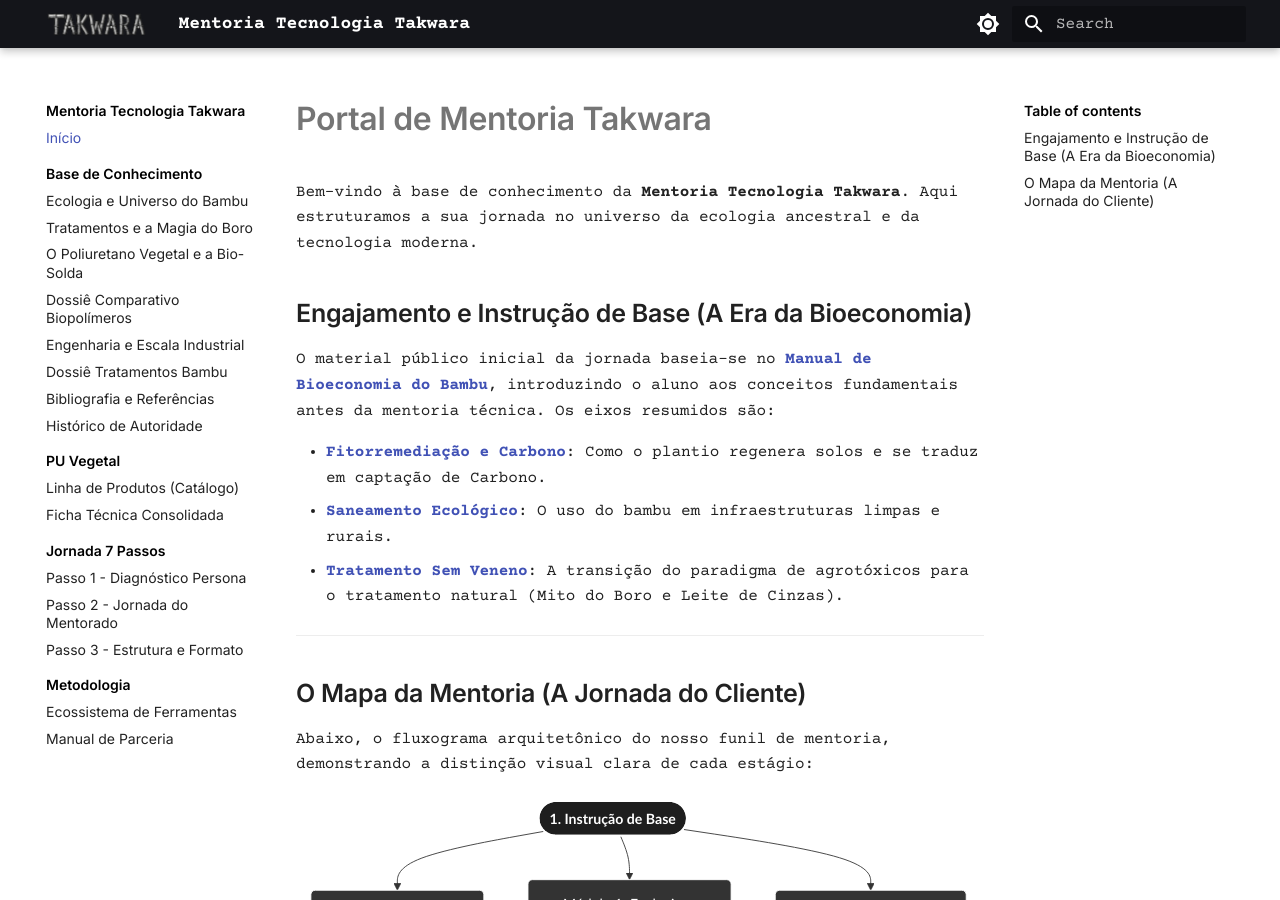
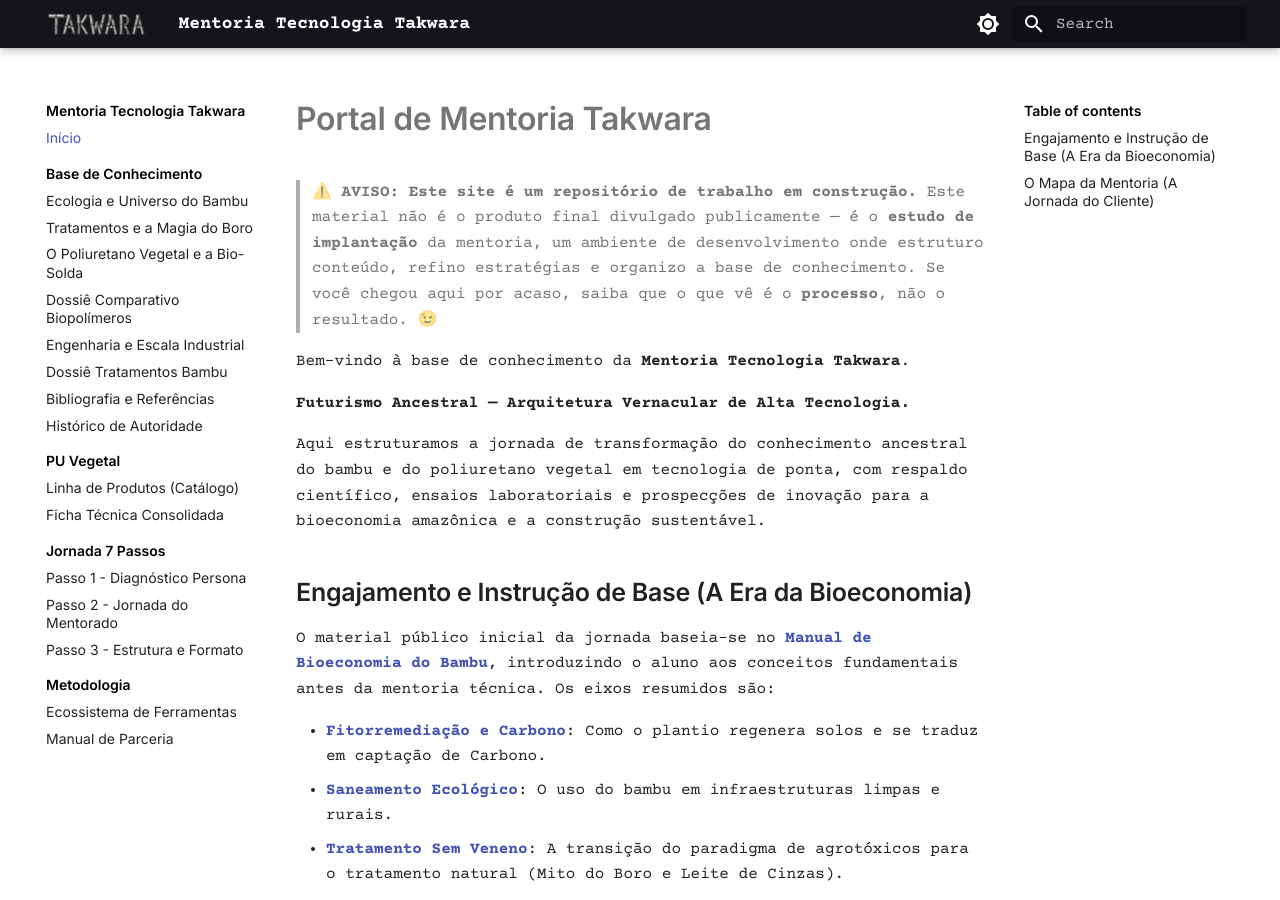
Before and after one commit to takwaratec/Mentoria_Tecnologia_Takwara, an MkDocs documentation site: the page built from docs/index.md, in a window 1280 px wide and 900 px high. Built offline with MkDocs 1.6.1 and Material for MkDocs 9.7.7, drawn with Linux system fonts in a browser that asks for light colours.

Commit message:
feat: Futurismo Ancestral branding + disclaimer de repositório em construção no index

```diff
--- a/docs/index.md
+++ b/docs/index.md
@@ -1,6 +1,13 @@
 # Portal de Mentoria Takwara
 
-Bem-vindo à base de conhecimento da **Mentoria Tecnologia Takwara**. Aqui estruturamos a sua jornada no universo da ecologia ancestral e da tecnologia moderna.
+> **⚠️ AVISO: Este site é um repositório de trabalho em construção.**
+> Este material não é o produto final divulgado publicamente — é o **estudo de implantação** da mentoria, um ambiente de desenvolvimento onde estruturo conteúdo, refino estratégias e organizo a base de conhecimento. Se você chegou aqui por acaso, saiba que o que vê é o **processo**, não o resultado. 😉
+
+Bem-vindo à base de conhecimento da **Mentoria Tecnologia Takwara**.
+
+**Futurismo Ancestral — Arquitetura Vernacular de Alta Tecnologia.**
+
+Aqui estruturamos a jornada de transformação do conhecimento ancestral do bambu e do poliuretano vegetal em tecnologia de ponta, com respaldo científico, ensaios laboratoriais e prospecções de inovação para a bioeconomia amazônica e a construção sustentável.
 
 ## Engajamento e Instrução de Base (A Era da Bioeconomia)
 O material público inicial da jornada baseia-se no **[Manual de Bioeconomia do Bambu](https://takwaratec.github.io/projetos/01_TECNOLOGIA_TAKWARA/TAK_manual-bioeconomia-bambu/)**, introduzindo o aluno aos conceitos fundamentais antes da mentoria técnica. Os eixos resumidos são:
--- a/mkdocs.yml
+++ b/mkdocs.yml
@@ -1,7 +1,7 @@
 site_name: Mentoria Tecnologia Takwara
 site_url: https://takwaratec.github.io/Mentoria_Tecnologia_Takwara/
 site_author: Takwara Tech
-site_description: Portal de Mentoria e Capacitação em Engenharia de Bambu e Poliuretano Vegetal.
+site_description: Futurismo Ancestral — Arquitetura Vernacular de Alta Tecnologia. Estudo de implantação de mentoria em bambu e poliuretano vegetal.
 
 theme:
   name: material
```
